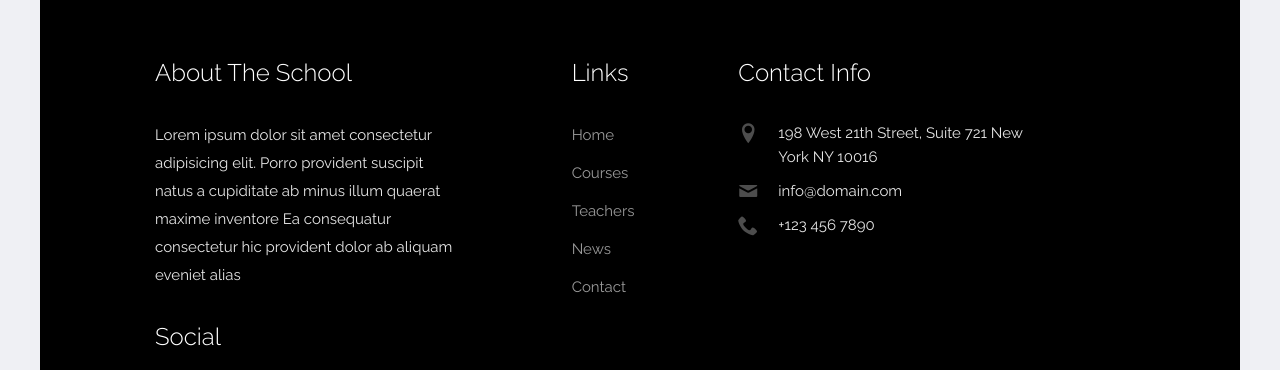
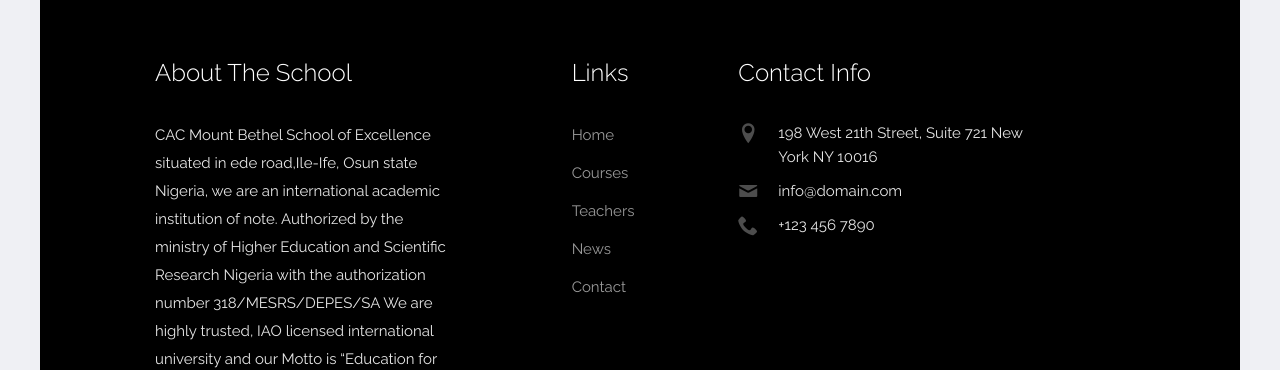
Before and after one commit to mountbethel/mountbethel.github.io, a website: page index.html in a window 1280 px wide. Shown: the part 8700-9070 px from the top of the page. Drawn offline with nearby package versions, Linux system fonts and the light colour scheme; files whose address does not match are found by name.

Commit message:
oluwaseun156

```diff
--- a/index.html
+++ b/index.html
@@ -681,7 +681,15 @@
             <div class="col-md-4">
               <div class="probootstrap-footer-widget">
                 <h3>About The School</h3>
-                <p>Lorem ipsum dolor sit amet consectetur adipisicing elit. Porro provident suscipit natus a cupiditate ab minus illum quaerat maxime inventore Ea consequatur consectetur hic provident dolor ab aliquam eveniet alias</p>
+                <p>CAC Mount Bethel School of Excellence situated in ede road,Ile-Ife, Osun state Nigeria, we are an international academic institution of note. Authorized by the ministry of Higher Education and Scientific Research Nigeria  with the authorization number 318/MESRS/DEPES/SA We are highly trusted, IAO licensed international university and our Motto is “Education for Innovation and self reliance”.
+
+                  CAC Mount Bethel School of Excellence is partner, affiliated to over 40 institutions of higher learning worldwide to ensure quality assurance.
+
+                  We provide our students with an interesting range of undergraduate and postgraduate courses. Our academic staffs comprises of highly qualified and dedicated lecturers with the wealth of experience.
+
+
+                  Students can also enjoy our E-library with over Eleven Million (11,000,000) books. They can equally download or print and enjoy our 24 hour internet system.
+                  </p>
                 <h3>Social</h3>
                 <ul class="probootstrap-footer-social">
                   <li><a href="#"><i class="icon-twitter"></i></a></li>
```
